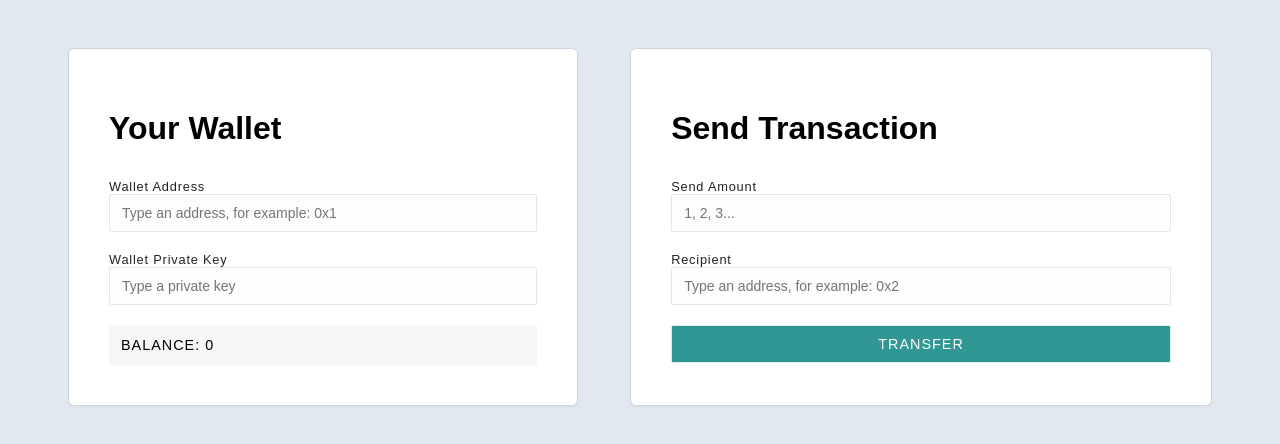
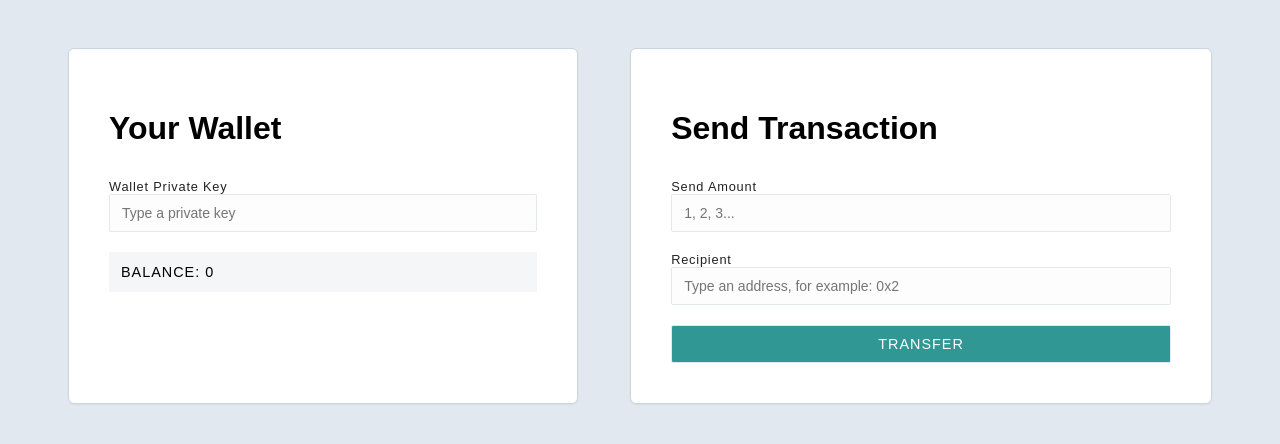
Before and after one commit to jorge-tb/AlchemyUniversity, a React (Vite) app in the folder projects/ecdsa-node/client/: page / in a window 1280 px wide. Shown: the top 444 px of the page. Built offline with nearby package versions, Linux system fonts and the light colour scheme.

Commit message:
feat: remove Wallet Address input as it's not longer necessary

```diff
--- a/projects/ecdsa-node/client/src/App.jsx
+++ b/projects/ecdsa-node/client/src/App.jsx
@@ -5,7 +5,6 @@ import { useState } from "react";
 
 function App() {
   const [balance, setBalance] = useState(0);
-  const [address, setAddress] = useState("");
   const [privateKey, setPrivateKey] = useState("");
 
   return (
@@ -13,8 +12,6 @@ function App() {
       <Wallet
         balance={balance}
         setBalance={setBalance}
-        address={address}
-        setAddress={setAddress}
         privateKey={privateKey}
         setPrivateKey={setPrivateKey}
       />
--- a/projects/ecdsa-node/client/src/Wallet.jsx
+++ b/projects/ecdsa-node/client/src/Wallet.jsx
@@ -2,25 +2,11 @@ import server from "./server";
 import * as secp from 'ethereum-cryptography/secp256k1';
 import { hexToBytes, toHex } from "ethereum-cryptography/utils";
 
-function Wallet({ address, setAddress, balance, setBalance, privateKey, setPrivateKey }) {
-  async function onChange(evt) {
-    const address = evt.target.value;
-    setAddress(address);
-    if (address) {
-      const {
-        data: { balance },
-      } = await server.get(`balance/${address}`);
-      setBalance(balance);
-    } else {
-      setBalance(0);
-    }
-  }
-
+function Wallet({ balance, setBalance, privateKey, setPrivateKey }) {
   async function onPrivateKeyChange(evt) {
     const privateKey = evt.target.value;
-    console.log(`pre-set ${privateKey}`);
     setPrivateKey(privateKey);
-    console.log(`post-set ${privateKey}`);
+
     const publicKeyBytes = secp.getPublicKey(hexToBytes(privateKey));
     const address = '0x' + toHex(publicKeyBytes).slice(-20)
     if (address) {
@@ -38,11 +24,6 @@ function Wallet({ address, setAddress, balance, setBalance, privateKey, setPriva
       <h1>Your Wallet</h1>
 
       <label>
-        Wallet Address
-        <input placeholder="Type an address, for example: 0x1" value={address} onChange={onChange}></input>
-      </label>
-
-      <label>
         Wallet Private Key
         <input placeholder="Type a private key" value={privateKey} onChange={onPrivateKeyChange}></input>
       </label>
```
